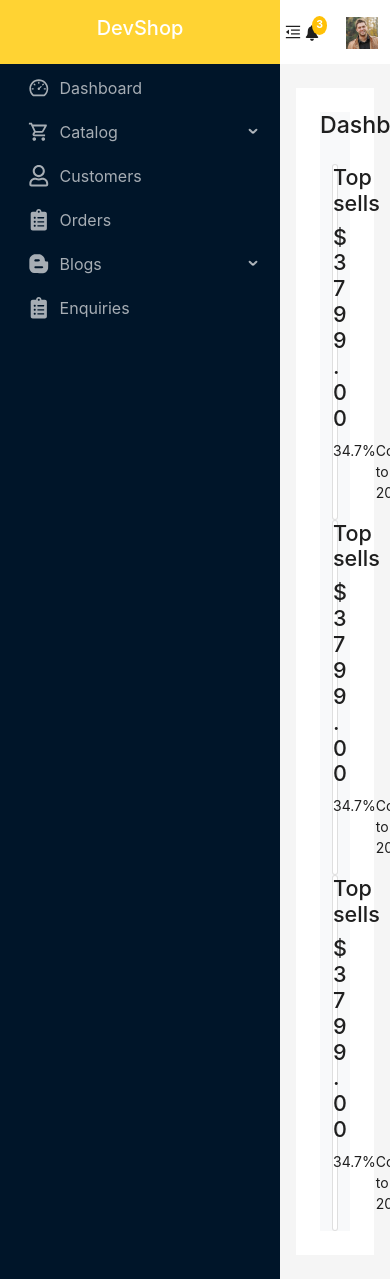
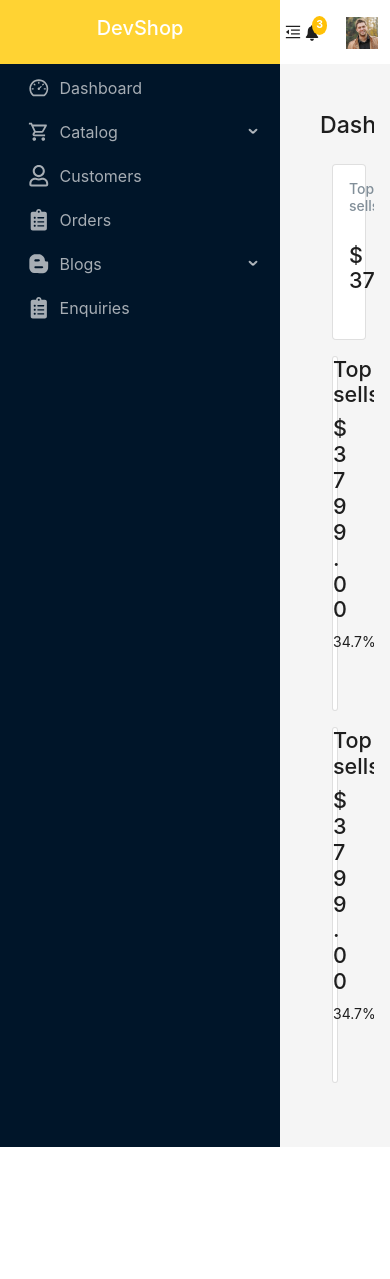
Before and after one commit to Seyba/admin-app, a React (Create React App) app: page /admin in a window 390 px wide. Shown: the top 1279 px of the page. After the commit the page ends 1147 px from the top, so only its background shows below. Built offline with nearby package versions, Linux system fonts and the light colour scheme.

Commit message:
widget header styled

```diff
--- a/src/App.css
+++ b/src/App.css
@@ -3,6 +3,9 @@ body {
 }
 :root {
   --color-6c757d : #6c757d;
+  --color-828f99: #828f99;
+  --color-212529: #212529;
+  --color-f4f6f7: #f4f6f7;
 }
 .logo{
   background-color: #ffd333;
@@ -24,7 +27,10 @@ body {
   min-width: 0px !important;
   width: 0px !important;
 }
-
+main {
+  overflow-y: scroll;
+  background-color: transparent !important;
+}
 .ant-menu-title-content {
   font-size: 16px;
 }
@@ -41,3 +47,19 @@ body {
   top: 16px;
   right: -5px;
 }
+
+/*============================ Dashboard Section Starts ===============================*/
+.widget-header {
+  font-size: 14px;
+  font-weight: 500;
+  color: var(--color-828f99);
+}
+.widget-link {
+  font-size: 16px;
+  color: var(--color-212529);
+}
+.widget-link:hover {
+  background-color: var(--color-f4f6f7);
+  cursor: pointer;
+}
+/*============================ Dashboard Section Ends =================================*/
--- a/src/component/pages/Dashboard.js
+++ b/src/component/pages/Dashboard.js
@@ -1,9 +1,11 @@
 import React from 'react'
 import { HiOutlineDotsVertical } from "react-icons/hi";
+import { CgArrowTopRight } from "react-icons/cg";
+
 
 export const Dashboard = () => {
   return (
-    <div className="bg-light">
+    <div>
         <h3 className="mb-4">Dashboard</h3>
         <div>
             <div></div>
@@ -14,7 +16,22 @@ export const Dashboard = () => {
         <div className="container">
             <div className="row">
                 <div className=" col-md-4">
-                    <div className="card">
+                    <div className="mb-3 p-3 card">
+                        <div className="d-flex justify-content-between">
+                            <h4 className="widget-header">Top sells</h4>
+                            <HiOutlineDotsVertical className="widget-link"/>
+                        </div>
+                        <div className="d-flex justify-content-between align-items-center">
+                            <h4>$ 3799.00</h4>
+                            <div className="">
+                                <p className="mb-0 text-end"> <CgArrowTopRight className="mb-1 text-primary"/> 34.7%</p>
+                                <p>Compare to April 2021</p>
+                            </div>
+                        </div>
+                    </div>
+                </div>
+                <div className="col-md-4">
+                    <div className="mb-3 card">
                         <div className="d-flex justify-content-between">
                             <h4>Top sells</h4>
                             <HiOutlineDotsVertical className="fs-4"/>
@@ -28,23 +45,8 @@ export const Dashboard = () => {
                         </div>
                     </div>
                 </div>
-                <div className=" gap-3 col-md-4">
-                    <div className="card">
-                        <div className="d-flex justify-content-between">
-                            <h4>Top sells</h4>
-                            <HiOutlineDotsVertical className="fs-4"/>
-                        </div>
-                        <div>
-                            <h4>$ 3799.00</h4>
-                            <div className="d-flex justify-content-between">
-                                <p>34.7%</p>
-                                <p>Compare to April 2021</p>
-                            </div>
-                        </div>
-                    </div>
-                </div>
-                <div className=" col-md-4">
-                    <div className="card">
+                <div className="col-md-4">
+                    <div className="mb-3 card">
                         <div className="d-flex justify-content-between">
                             <h4>Top sells</h4>
                             <HiOutlineDotsVertical className="fs-4"/>
--- a/src/index.css
+++ b/src/index.css
@@ -1,4 +1,4 @@
-body {
+/* body {
   margin: 0;
   font-family: -apple-system, BlinkMacSystemFont, 'Segoe UI', 'Roboto', 'Oxygen',
     'Ubuntu', 'Cantarell', 'Fira Sans', 'Droid Sans', 'Helvetica Neue',
@@ -10,4 +10,4 @@ body {
 code {
   font-family: source-code-pro, Menlo, Monaco, Consolas, 'Courier New',
     monospace;
-}
+} */
```
